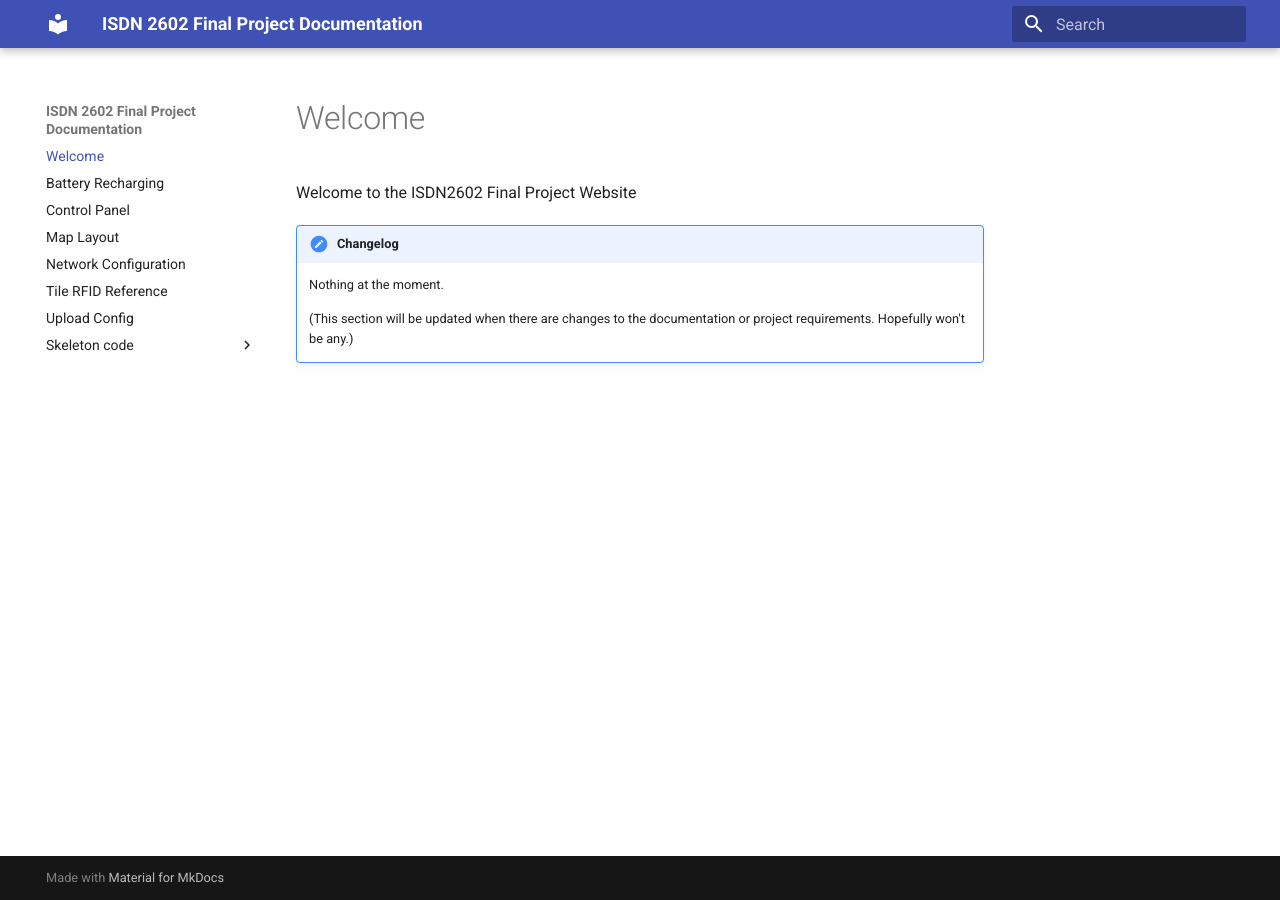
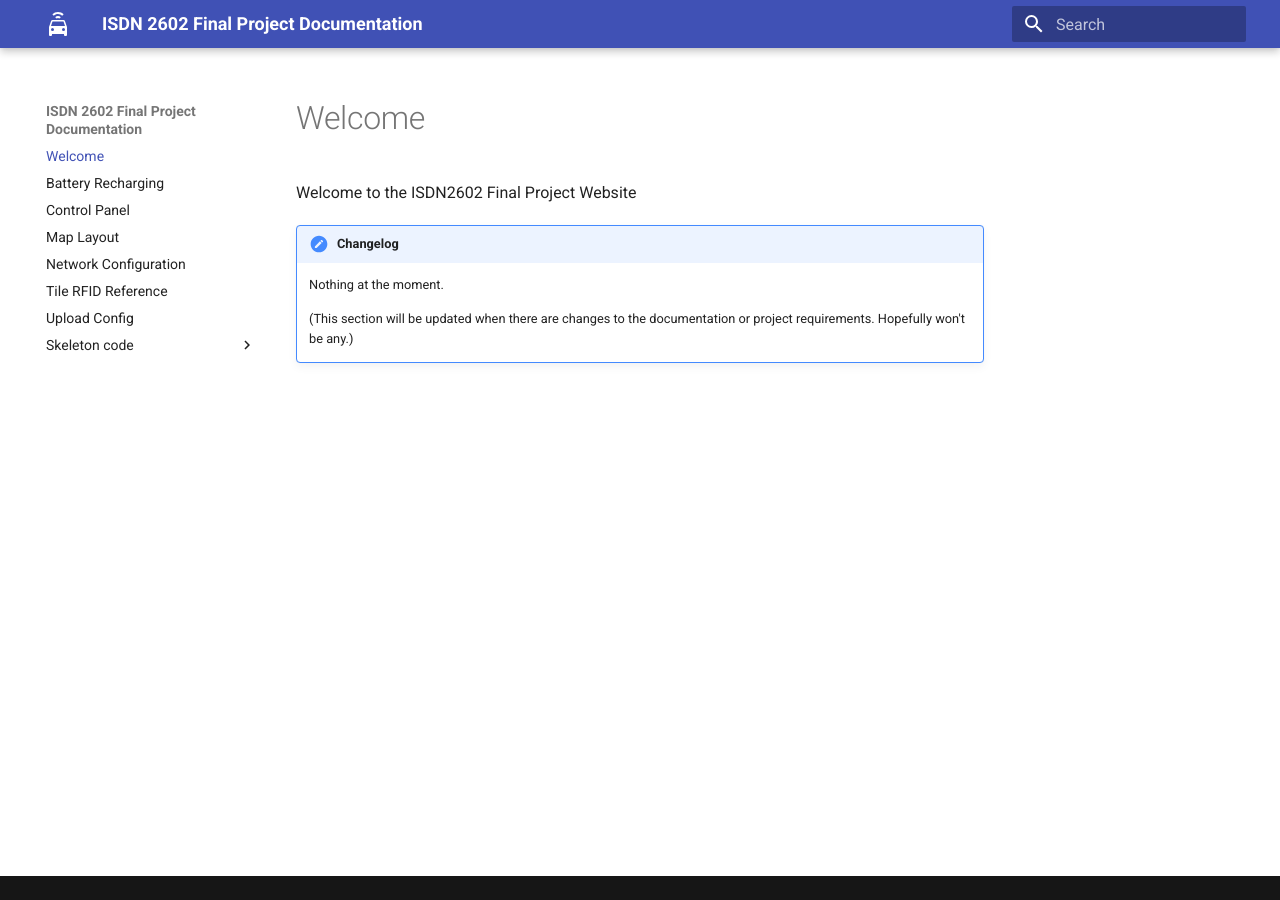
Before and after one commit to ISD-IoT-eduation/FinalProjectDocs, an MkDocs documentation site: the page built from docs/index.md, in a window 1280 px wide. Built offline with MkDocs 1.6.1 and Material for MkDocs 9.7.7, drawn with Linux system fonts in a browser that asks for light colours.

Commit message:
feat(yml): change some theme config

```diff
--- a/mkdocs.yml
+++ b/mkdocs.yml
@@ -1,8 +1,14 @@
 site_name: ISDN 2602 Final Project Documentation
 theme:
+    palette:
+      primary: indigo
+      accent: blue
     name: material
     features:
         - content.code.copy
+    icon:
+        logo: material/car-connected
+        favicon: material/car-connected
 markdown_extensions:
     - pymdownx.pathconverter:
           base_path: "/TeachingTeamUserManual"
@@ -37,3 +43,6 @@
 extra_javascript:
     - javascripts/mathjax.js
     - https://unpkg.com/mathjax@3/es5/tex-mml-chtml.js
+
+extra:
+  generator: false
```
